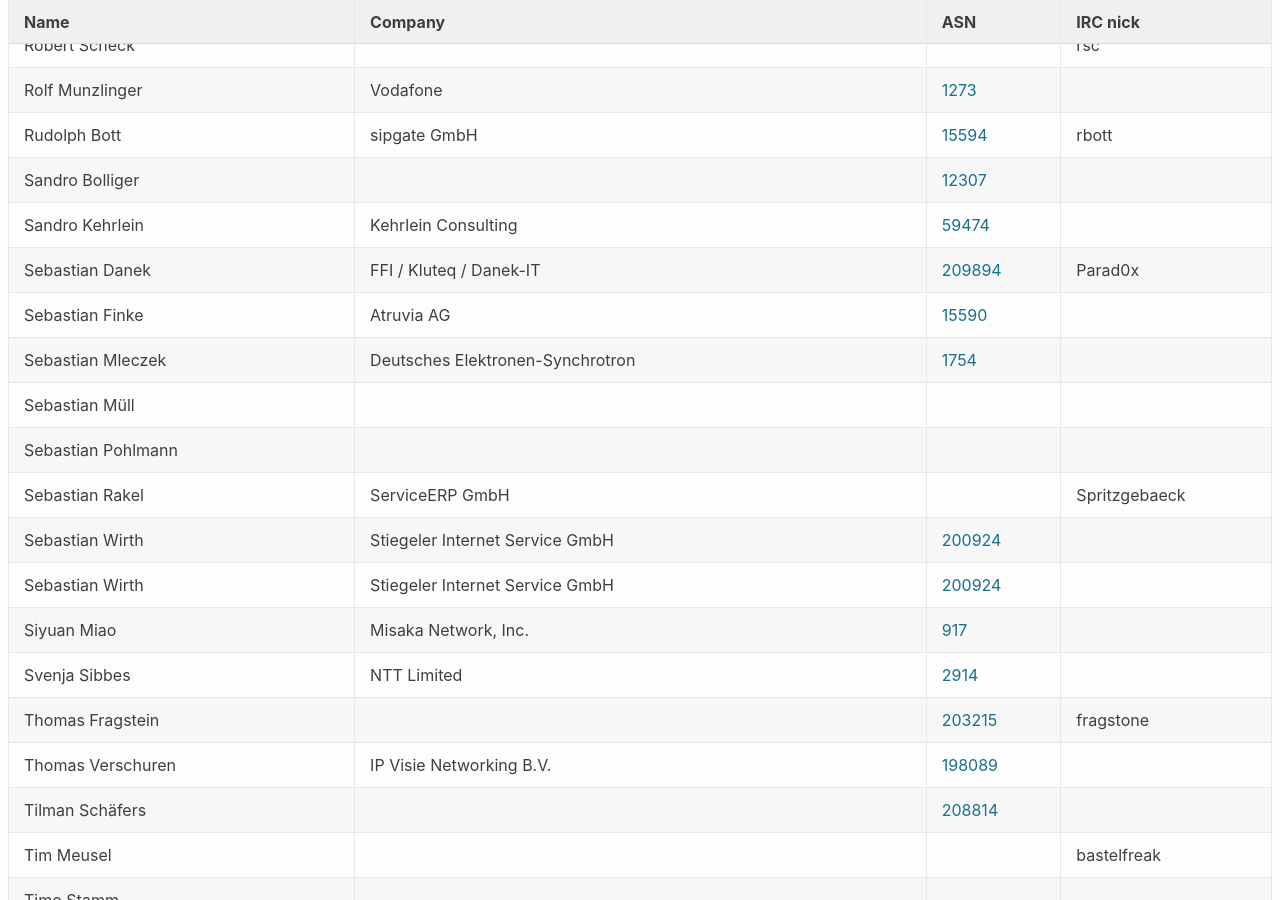
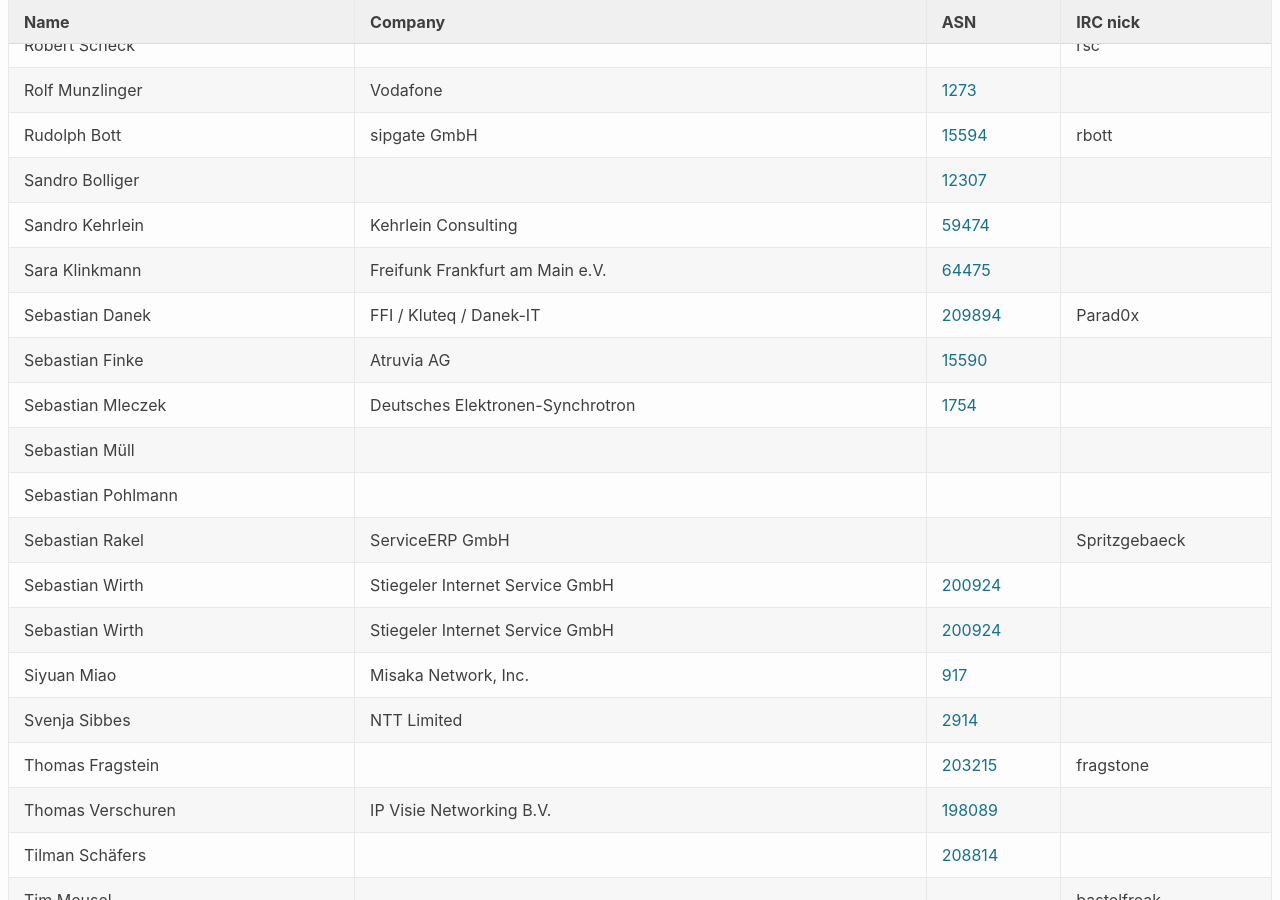
Before and after one commit to denog/pretix-attendeelist, a Jekyll site: the page built from denog14/index.md, in a window 1280 px wide and 900 px high, scrolled down 12309 px. Built offline with Jekyll 4.4.1, drawn with Linux system fonts in a browser that asks for light colours.

Commit message:
Latest data: Sun Oct 16 20:37:06 UTC 2022

```diff
--- a/_data/attendees_denog14_remote.json
+++ b/_data/attendees_denog14_remote.json
@@ -450,6 +450,12 @@
     "asn": "59474"
   },
   {
+    "name": "Sara Klinkmann",
+    "company": "Freifunk Frankfurt am Main e.V.",
+    "irc": null,
+    "asn": "64475"
+  },
+  {
     "name": "Sebastian Danek",
     "company": "FFI / Kluteq / Danek-IT",
     "irc": "Parad0x",
```
